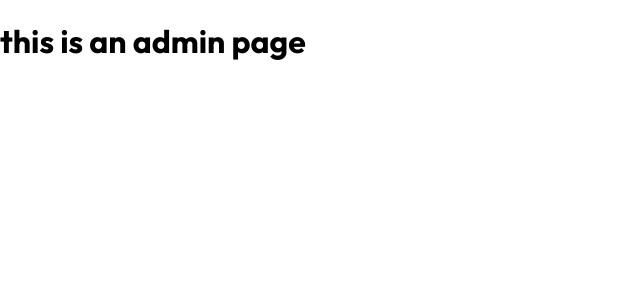
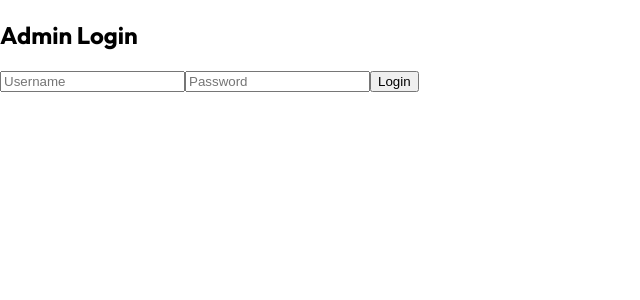
Before and after one commit to Chris-A-75/agrotica-home-page, a React (Create React App) app: page /admin in a window 1280 px wide. Shown: the top 300 px of the page, without its empty margins (0-640 px from the left). Built offline with nearby package versions, Linux system fonts and the light colour scheme; the HTML template or start-up script is replaced by a standard one; a web font is replaced by a local one.

Commit message:
made an admin page and a secureish dashboard page

```diff
--- a/src/Admin.js
+++ b/src/Admin.js
@@ -1,9 +1,56 @@
-import "./Admin.css";
+import { useState } from "react";
+import { Outlet, useNavigate } from "react-router-dom";
 
 function Admin() {
-    return (
-        <h1>this is an admin page</h1>
-    )
+  const [username, setUsername] = useState("");
+  const [password, setPassword] = useState("");
+  const navigate = useNavigate();
+
+  const handleLogin = async (e) => {
+    e.preventDefault();
+
+    const response = await fetch("http://localhost:80/admin.php", {
+      //CHECK IF THE URL IS CORRECT
+      method: "POST",
+      headers: {
+        "Content-Type": "application/json",
+      },
+      body: JSON.stringify({ username, password }),
+      credentials: "include",
+    });
+
+    const data = await response.json();
+
+    if (data.success) {
+      localStorage.setItem("adminLoggedIn", "true");
+      navigate("/admin/dashboard");
+    } else {
+      alert("Login failed.");
+    }
+  };
+
+  return (
+    <div name="root">
+      <form onSubmit={handleLogin}>
+        <h2>Admin Login</h2>
+        <input
+          value={username}
+          onChange={(e) => setUsername(e.target.value)}
+          placeholder="Username"
+          required
+        />
+        <input
+          type="password"
+          value={password}
+          onChange={(e) => setPassword(e.target.value)}
+          placeholder="Password"
+          required
+        />
+        <button type="submit">Login</button>
+      </form>
+      <Outlet />
+    </div>
+  );
 }
 
 export default Admin;
--- a/src/App.js
+++ b/src/App.js
@@ -1,6 +1,7 @@
 import { BrowserRouter as Router, Routes, Route } from 'react-router-dom';
 import Home from './Home';
 import Admin from './Admin';
+import Dashboard from './Dashboard';
 
 function App() {
   return (
@@ -9,6 +10,7 @@ function App() {
         <Route path="/" element={<Home />} />
         <Route path="/home" element={<Home />} />
         <Route path="/admin" element={<Admin />} />
+        <Route path="/admin/dashboard" element={<Dashboard />} />
       </Routes>
     </Router>
   );
--- /dev/null
+++ b/src/Dashboard.js
@@ -0,0 +1,28 @@
+import { useEffect } from 'react';
+import { useNavigate } from 'react-router-dom';
+
+function Dashboard() {
+  const navigate = useNavigate();
+
+  useEffect(() => {
+    const isLoggedIn = localStorage.getItem("adminLoggedIn") === "true";
+    if (!isLoggedIn) {
+      navigate("/admin"); // redirect to login page
+    }
+  }, [navigate]);
+
+  const isLoggedIn = localStorage.getItem("adminLoggedIn") === "true";
+
+  if (!isLoggedIn) {
+    return null; // render nothing if not logged in
+  }
+
+  return (
+    <div>
+      <h2>Welcome to the Admin Dashboard</h2>
+      {/* Dashboard contents go here */}
+    </div>
+  );
+}
+
+export default Dashboard;
--- a/src/Home.css
+++ b/src/Home.css
@@ -1,6 +1,3 @@
-  body {
-    font-family: 'Outfit', sans-serif;
-  }
   .top-bar-1 {
     background-color: white;
     display: flex;
--- a/src/index.css
+++ b/src/index.css
@@ -5,6 +5,7 @@ body {
     sans-serif;
   -webkit-font-smoothing: antialiased;
   -moz-osx-font-smoothing: grayscale;
+  font-family: 'Outfit', sans-serif;
 }
 
 code {
```
Also changed, not shown: 1 other file (tests, documents, lock files or other folders).
